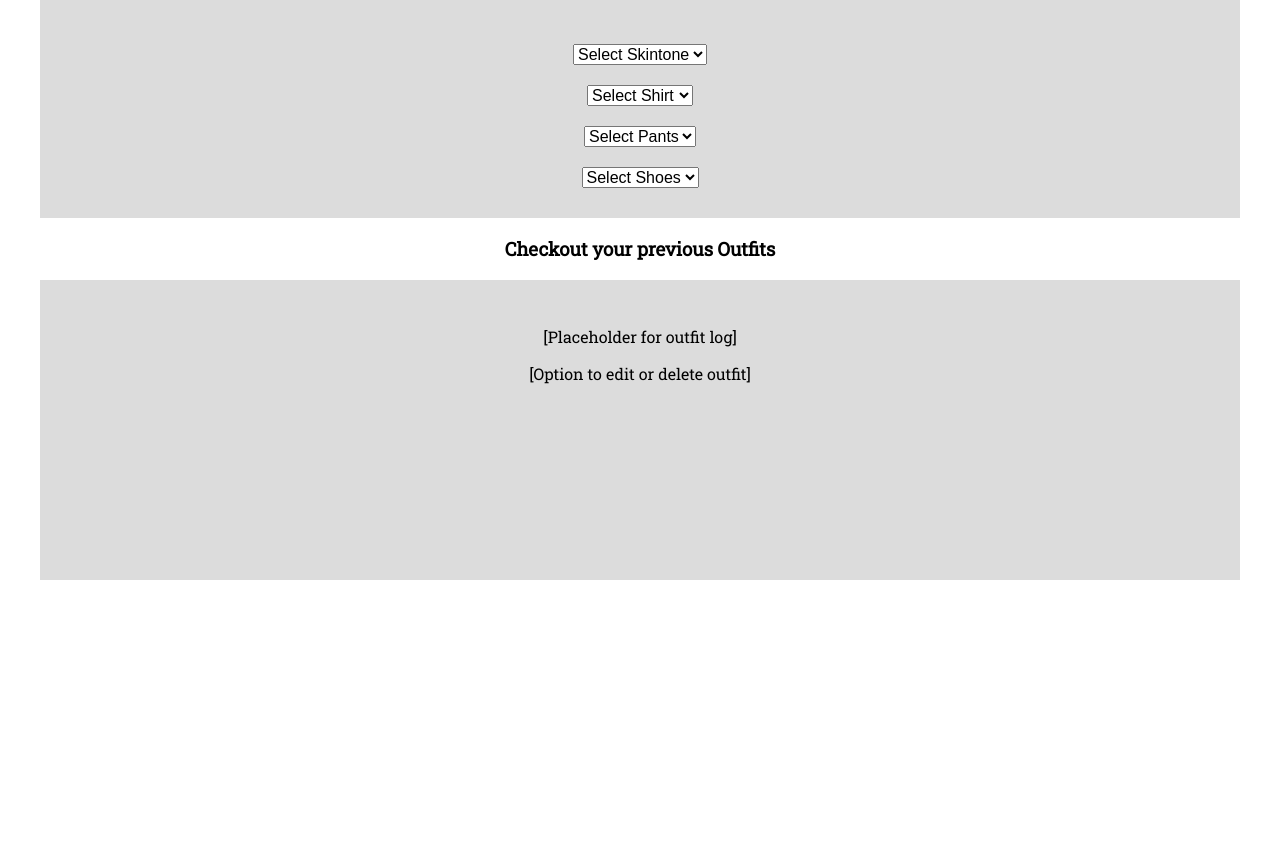
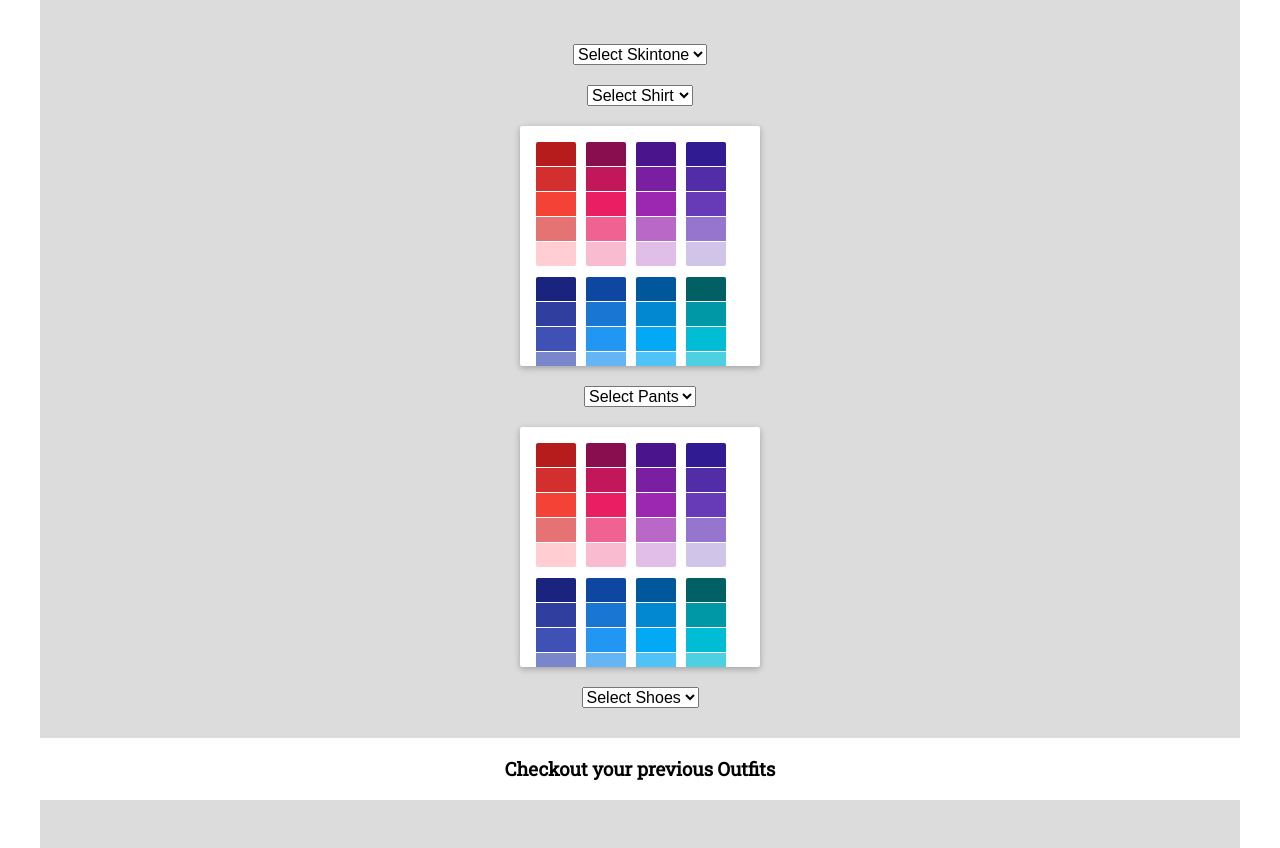
Before and after one commit to Saitama2016/hex-clothes, a React (Create React App) app: page /wardrobe in a window 1280 px wide. Shown: the part 620-1468 px from the top of the page. Before the commit the page ends 1200 px from the top, so only its background shows below. Built offline with nearby package versions, Linux system fonts and the light colour scheme.

Commit message:
Color Clothing Functionality in progress

```diff
--- a/package.json
+++ b/package.json
@@ -5,6 +5,7 @@
   "dependencies": {
     "enzyme-adapter-react-16": "^1.3.1",
     "react": "^16.4.2",
+    "react-color": "^2.14.1",
     "react-dom": "^16.4.2",
     "react-redux": "^5.0.7",
     "react-router-dom": "^4.3.1",
--- a/src/wardrobe/wardrobe.js
+++ b/src/wardrobe/wardrobe.js
@@ -1,5 +1,6 @@
 import React from 'react';
 import './wardrobe.css';
+import { SwatchesPicker } from 'react-color';
 
 class Wardrobe extends React.Component {
     constructor(props) {
@@ -18,12 +19,16 @@ class Wardrobe extends React.Component {
                color: "black",
                style: "shoes"
             },
+            background: "#fff",
+            background2: "#fff"
         }
 
         this.changeSkintone = this.changeSkintone.bind(this);
         this.changeShirt = this.changeShirt.bind(this);
         this.changePants = this.changePants.bind(this);
         this.removeShoes = this.removeShoes.bind(this);
+        this.handleChangeComplete = this.handleChangeComplete.bind(this);
+        this.colorPants = this.colorPants.bind(this);
     }
 
     /*
@@ -103,7 +108,31 @@ class Wardrobe extends React.Component {
         }
     }
 
+    handleChangeComplete = (color) => {
+        this.setState({ background: color.hex });
+        this.refs.shirt.style.backgroundColor = color.hex;
+        this.refs.collar.style.backgroundColor = color.hex;
+        this.refs.leftShortSleeve.style.backgroundColor = color.hex;
+        this.refs.leftLongSleeve.style.backgroundColor = color.hex;
+        this.refs.rightShortSleeve.style.backgroundColor = color.hex;
+        this.refs.rightLongSleeve.style.backgroundColor = color.hex;
+    };
+
+    colorPants = (color) => {
+        this.setState({ background2: color.hex });
+        this.refs.waist.style.backgroundColor = color.hex;
+        this.refs.leftLeg.style.backgroundColor = color.hex;
+        this.refs.rightLeg.style.backgroundColor = color.hex;
+    };
+
     render() {
+        const center = {
+            width: "240px",
+            display: "flex",
+            margin: "20px auto",
+            alignItems: "center",
+            justifyContent: "center"
+        }
     return (
         <div>
             <h3>Create your Outfit</h3>
@@ -116,7 +145,7 @@ class Wardrobe extends React.Component {
                         </div>
                         <div className="body">
                           <div className="top"></div>
-                          <div className="collar"></div>
+                          <div className="collar" ref="collar"></div>
                           <div className="left-arm" ref="leftArm">
                             <div className="left-hand" ref="leftHand"></div>
                           </div>
@@ -177,6 +206,14 @@ class Wardrobe extends React.Component {
                         <option value="button-shirt">Button Shirt</option>
                         <option value="tank-top">Tank Top</option>
                     </select>
+                    {/* Customize colors for Skintones and reset color when Skintone changes */}
+                    <div style = { center }>
+                    <SwatchesPicker
+                        color = {this.state.background}
+                        onChangeComplete={this.handleChangeComplete}
+                    />
+                    </div>
+                    {/* Include Color Picker */}
 
                     <select value={this.state.pants} onChange={this.changePants}>
                         <option>Select Pants</option>
@@ -185,6 +222,14 @@ class Wardrobe extends React.Component {
                         <option value="khakis">Khakis</option>
                         <option value="dress-pants">Dress Pants</option>
                     </select>
+
+                    <div style = { center }>
+                    <SwatchesPicker
+                        color = {this.state.background2}
+                        onChangeComplete={this.colorPants}
+                    />
+                    </div>
+                    {/* Include Color Picker */}
 
                     <select value={this.state.shoe} onChange={this.removeShoes}>
                         <option>Select Shoes</option>
```
